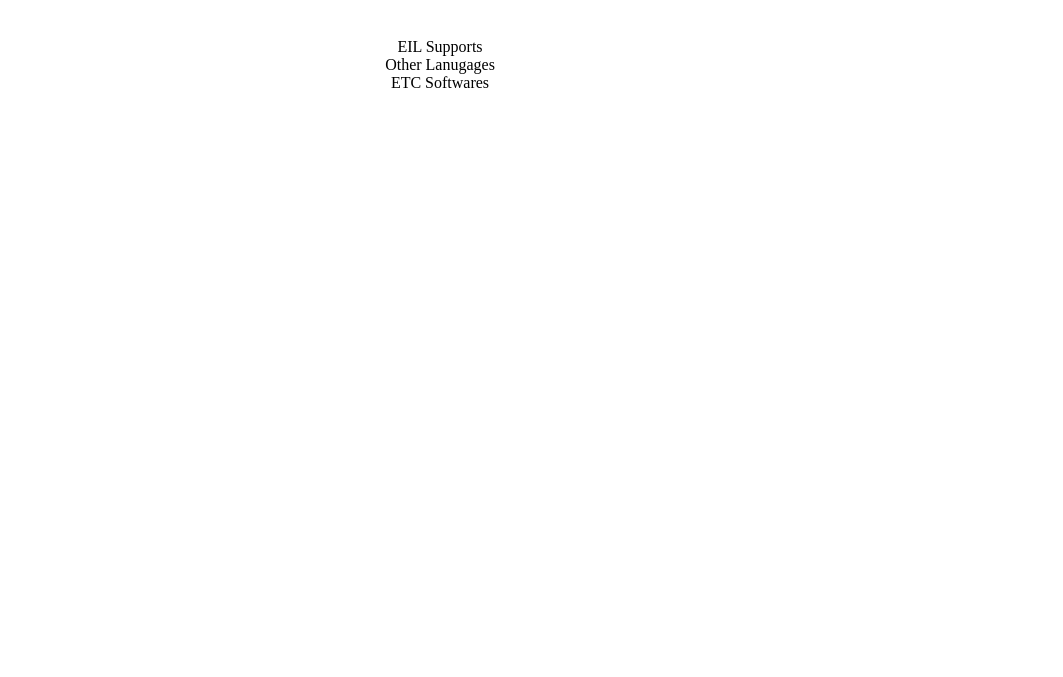
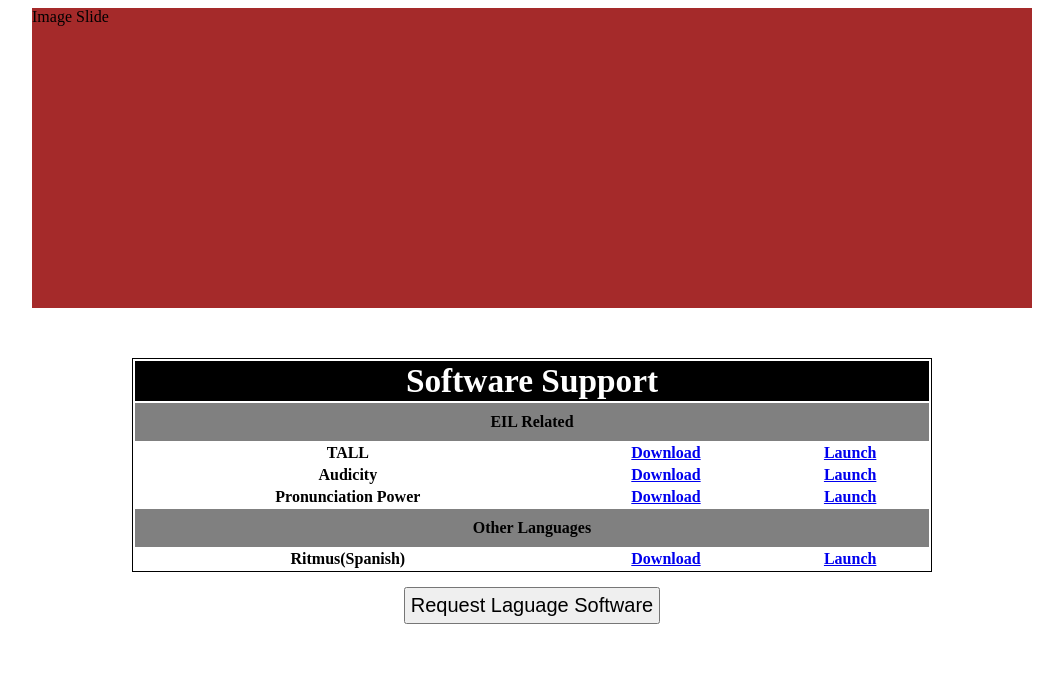
Before and after one commit to kbm421/languagePortal, a plain HTML site: page software.html in a window 1280 px wide. Shown: the whole page, without its empty margins (108-1171 px from the left). Drawn offline with Linux system fonts and the light colour scheme.

Commit message:
SoftwarePage#2

```diff
--- a/css/content.css
+++ b/css/content.css
@@ -47,26 +47,9 @@
   text-align: center;
 }
 
-.bbs {
-  width: 1000px;
-  height: 100%;
-  background-color: white;
-  display: block;
-  padding-bottom: 50px;
-  background-color: white;
-  padding-top: 10px;
-  margin-left: : auto;
+table {
+  width: 800px;
+  margin-left: auto;
   margin-right: auto;
+  border: 1px solid black;
 }
-
-.bbs ul {
-  width: 1000px;
-  margin:0;
-  list-style: none;
-}
-
-.bbs ul li {
-  width: 1000px;
-  text-align: center;
-  display: block;
-}
--- a/software.html
+++ b/software.html
@@ -5,15 +5,66 @@
     <link rel="stylesheet" href="css\content.css">
   </head>
   <body>
-    <div class="bbs">
-      <span id="goto">
-        <h2></h2>
-        <ul>
-          <li>EIL Supports</li>
-          <li>Other Lanugages</li>
-          <li>ETC Softwares</li>
-        </ul>
-      </span>
+    <div class="pic_slide">
+          Image Slide
+    </div>
+    <div class="menu_icons">
+      <table class="list_soft">
+        <tr>
+          <th colspan="3" style="background-color: black;color:white;font-size:25pt;">Software Support</th>
+        </tr>
+        <tr>
+          <th colspan="3" style="background-color: gray;padding-top:10px;padding-bottom:10px;">EIL Related</th>
+        </tr>
+        <tr>
+          <th>
+            TALL
+          </th>
+          <th>
+            <a href="#">Download</a>
+          </th>
+          <th>
+            <a href="#">Launch</a>
+          </th>
+        </tr>
+        <tr>
+          <th>
+            Audicity
+          </th>
+          <th>
+            <a href="https://www.fosshub.com/Audacity.html/audacity-win-2.2.1.exe">Download</a>
+          </th>
+          <th>
+            <a href="C:\Program Files (x86)\Audacity\audacity.exe">Launch</a>
+          </th>
+        </tr>
+        <tr>
+          <th>
+            Pronunciation Power
+          </th>
+          <th>
+            <a href="#">Download</a>
+          </th>
+          <th>
+            <a href="#">Launch</a>
+          </th>
+        </tr>
+        <tr>
+          <th colspan="3" style="background-color: gray;padding-top:10px;padding-bottom:10px;">Other Languages</th>
+        </tr>
+        <tr>
+          <th>
+            Ritmus(Spanish)
+          </th>
+          <th>
+            <a href="#">Download</a>
+          </th>
+          <th>
+            <a href="#">Launch</a>
+          </th>
+        </tr>
+      </table>
+      <input type="button" name="rqsoft" value="Request Laguage Software" style="text-align:center;margin-top:15px;padding:5px;font-size: 15pt;">
     </div>
   </body>
 </html>
```
